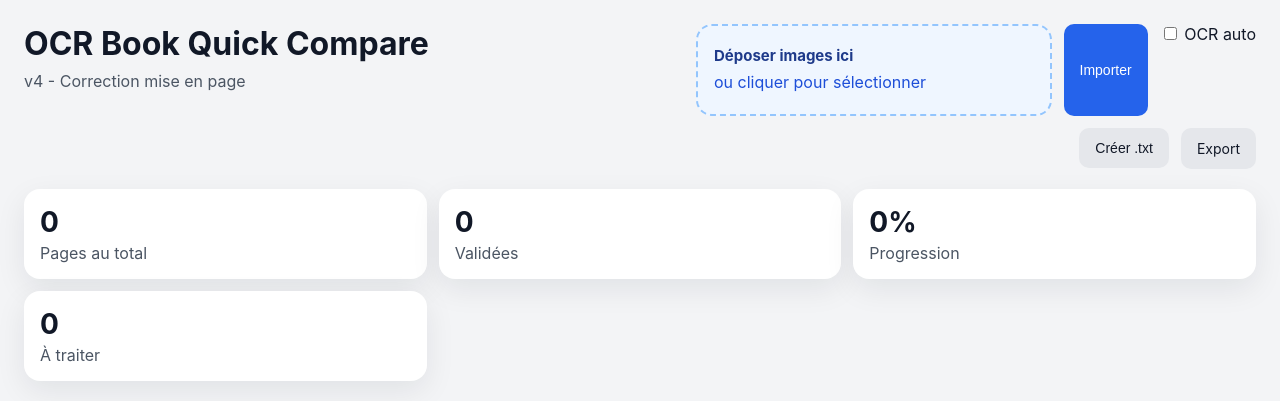
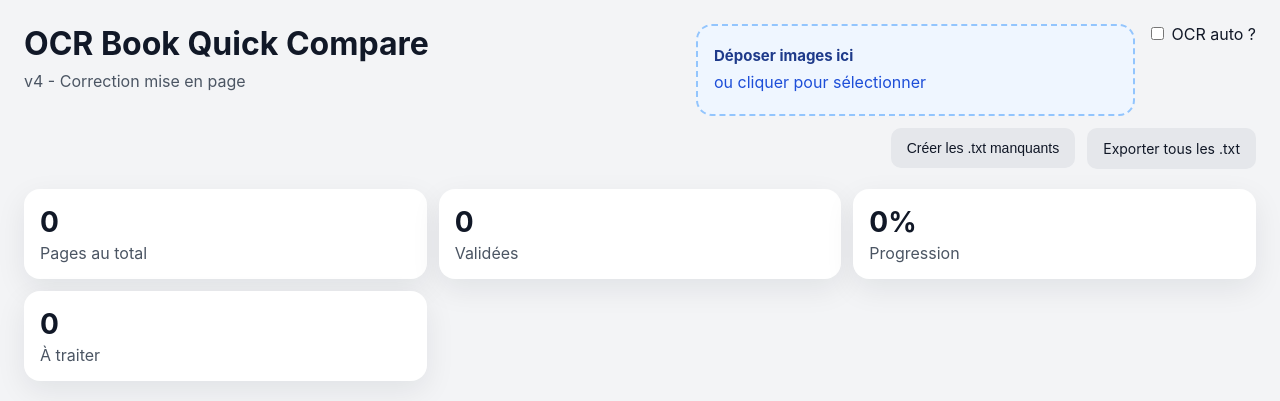
Before and after one commit to spacecharly/ocr-book-quick-compare, a Flask app: page / in a window 1280 px wide. Shown: the top 401 px of the page. Run offline with Flask 3, Linux system fonts and the light colour scheme.

Commit message:
fix: update button labels for clarity and improved user guidance

```diff
--- a/templates/index.html
+++ b/templates/index.html
@@ -21,18 +21,17 @@
                     <input type="file" name="images" accept=".jpg,.jpeg" multiple class="visually-hidden" data-upload-input>
                 </div>
                 <div class="actions">
-                    <button type="submit">Importer</button>
-                    <label><input type="checkbox" name="auto_ocr" value="1"> OCR auto</label>
+                    <label><input type="checkbox" name="auto_ocr" value="1"> OCR auto ?</label>
                 </div>
             </form>
             <div class="actions">
                 <form action="{{ url_for('create_texts') }}" method="post">
-                    <button type="submit" class="secondary">Créer .txt</button>
+                    <button type="submit" class="secondary">Créer les .txt manquants</button>
                 </form>
-                <a href="{{ url_for('export_texts') }}" class="button-link">Export</a>
+                <a href="{{ url_for('export_texts') }}" class="button-link">Exporter tous les .txt</a>
                 {% if done_count > 0 %}
                 <form action="{{ url_for('undo_validation') }}" method="post">
-                    <button type="submit" class="secondary">Undo ({{ done_count }})</button>
+                    <button type="submit" class="secondary">Annuler dernière validation ({{ done_count }})</button>
                 </form>
                 {% endif %}
             </div>
```
